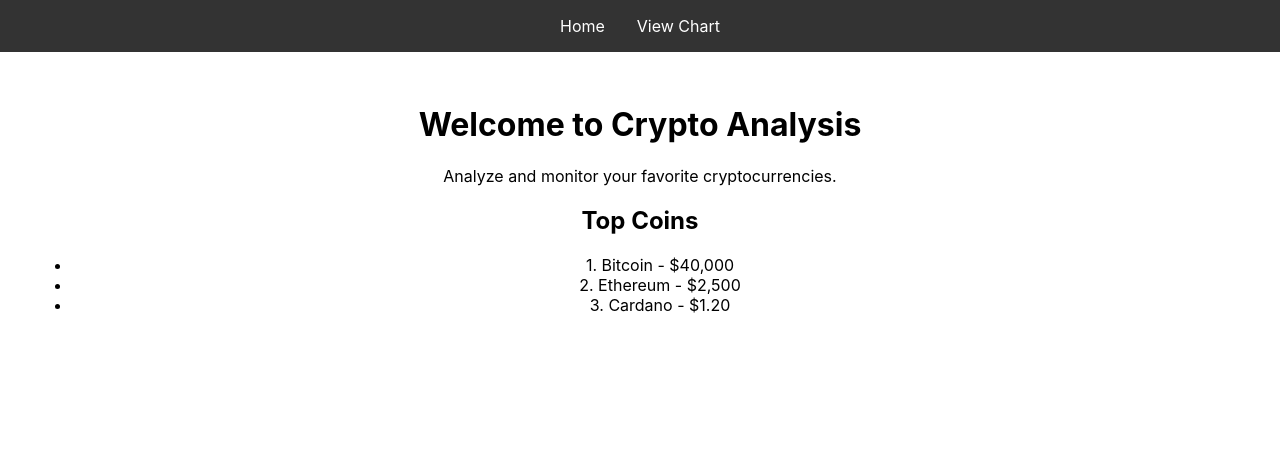
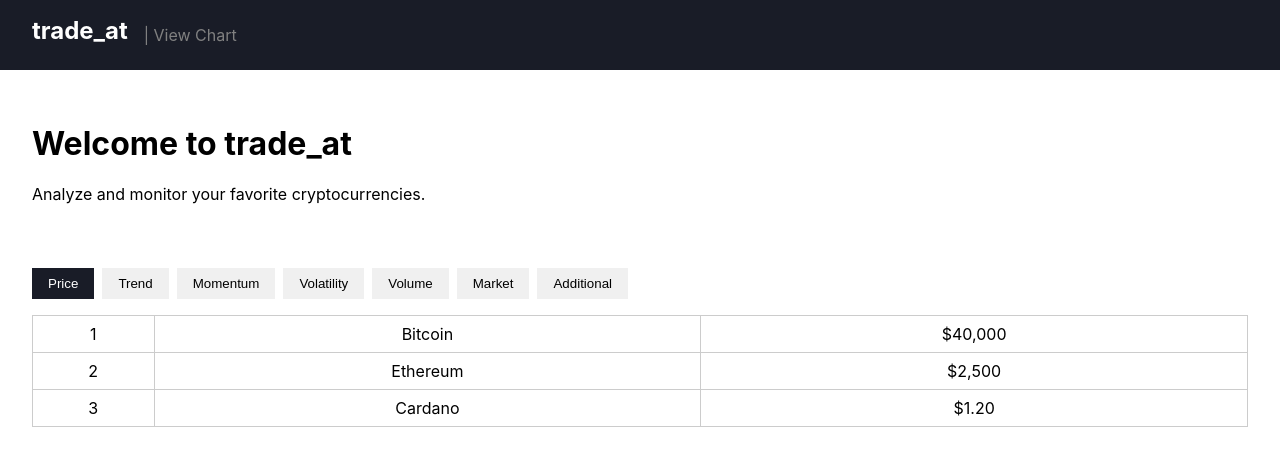
Before and after one commit to Inha02/trade_at, a React (Create React App) app in the folder trade_at/frontend/: page / in a window 1280 px wide. Shown: the top 466 px of the page. Built offline with nearby package versions, Linux system fonts and the light colour scheme; what react-financial-charts would draw is missing.

Commit message:
frontend

```diff
--- a/trade_at/frontend/src/App.tsx
+++ b/trade_at/frontend/src/App.tsx
@@ -2,6 +2,7 @@ import React from "react";
 import { BrowserRouter as Router, Routes, Route } from "react-router-dom";
 import Home from "./pages/home";
 import ChartPage from "./pages/chartPage";
+import Detail from "./pages/detail";
 
 function App() {
   return (
@@ -11,6 +12,7 @@ function App() {
         <Route path="/" element={<Home />} />
         {/* Chart 페이지 */}
         <Route path="/chart" element={<ChartPage />} />
+        <Route path="/detail/:tab/:rank" element={<Detail />} />
       </Routes>
     </Router>
   );
--- a/trade_at/frontend/src/components/ChartView.tsx
+++ b/trade_at/frontend/src/components/ChartView.tsx
@@ -160,10 +160,12 @@ const FinancialChart: React.FC<FinancialChartProps> = ({
   if (!loaded) return <div>Loading chart data...</div>;
 
   return (
+
     <div style={{ padding: "16px" }}>
+
       {/* Symbol Selector */}
       <div style={{ marginBottom: "10px" }}>
-        <label>Symbol: </label>
+        <label style={{ color: "#FFFFFF" }}>Symbol: </label>
         <select
           value={selectedSymbol}
           onChange={(e) => setSelectedSymbol(e.target.value)}
@@ -175,6 +177,7 @@ const FinancialChart: React.FC<FinancialChartProps> = ({
           ))}
         </select>
       </div>
+
       {/* Time Period Selection */}
       <div
         style={{
--- a/trade_at/frontend/src/components/Navbar.tsx
+++ b/trade_at/frontend/src/components/Navbar.tsx
@@ -5,8 +5,8 @@ const Navbar: React.FC = () => {
     return (
         <nav style={styles.navbar}>
             <ul style={styles.navList}>
-                <li><Link to="/" style={styles.navItem}>Home</Link></li>
-                <li><Link to="/chart" style={styles.navItem}>View Chart</Link></li>
+                <li><Link to="/" style={styles.homeItem}>trade_at</Link></li>
+                <li><Link to="/chart" style={styles.chartItem}>| View Chart</Link></li>
             </ul>
         </nav>
     );
@@ -14,20 +14,29 @@ const Navbar: React.FC = () => {
 
 const styles = {
     navbar: {
-        backgroundColor: "#333",
+        backgroundColor: "#191c27",
         padding: "1rem",
     },
     navList: {
         listStyleType: "none",
         display: "flex",
-        justifyContent: "center",
+        justifyContent: "flex-start", // 맨 왼쪽 정렬
         margin: 0,
         padding: 0,
     },
-    navItem: {
+    homeItem: {
         color: "white",
         textDecoration: "none",
         margin: "0 1rem",
+        fontSize: "1.5rem", // 크기 키움
+        fontWeight: "bold", // 두껍게
+
+    },
+    chartItem: {
+        color: "gray", // 회색
+        textDecoration: "none",
+        margin: "0 0rem",
+        lineHeight: "2.4rem",
     },
 };
 
--- a/trade_at/frontend/src/components/Ranking.tsx
+++ b/trade_at/frontend/src/components/Ranking.tsx
@@ -1,22 +1,150 @@
-import React from "react";
+import React, { useState } from "react";
+import { useNavigate } from "react-router-dom";
+
+interface CoinData {
+    rank: number;
+    name: string;
+    value: string; // This can be price, trend info, etc. depending on the tab
+}
 
 const Ranking: React.FC = () => {
-    const coins = [
-        { rank: 1, name: "Bitcoin", price: "$40,000" },
-        { rank: 2, name: "Ethereum", price: "$2,500" },
-        { rank: 3, name: "Cardano", price: "$1.20" },
+    // State to manage which tab (category) is active
+    const [activeTab, setActiveTab] = useState<string>("price");
+    const navigate = useNavigate();
+
+    const handleRowClick = (rank: number) => {
+        navigate(`/detail/${activeTab}/${rank}`);
+    };
+
+    // Mock data for each category/tab
+    const dataByCategory: Record<string, CoinData[]> = {
+        price: [
+            { rank: 1, name: "Bitcoin", value: "$40,000" },
+            { rank: 2, name: "Ethereum", value: "$2,500" },
+            { rank: 3, name: "Cardano", value: "$1.20" },
+        ],
+        trend: [
+            { rank: 1, name: "MA", value: "Up 2%" },
+            { rank: 2, name: "EMA", value: "Down 1%" },
+            { rank: 3, name: "SMA", value: "Up 0.5%" },
+            { rank: 4, name: "MACD", value: "Up 2%" },
+            { rank: 5, name: "Parabolic SAR", value: "Down 1%" },
+            { rank: 6, name: "Ichimoku Cloud", value: "Up 0.5%" },
+            { rank: 7, name: "Average Directional Index", value: "Up 2%" },
+        ],
+        momentum: [
+            { rank: 1, name: "Relative Strength Index", value: "High momentum" },
+            { rank: 2, name: "Stochastic Oscillator", value: "Moderate momentum" },
+            { rank: 3, name: "Commodity Channel Index", value: "Low momentum" },
+            { rank: 4, name: "Williams %R", value: "High momentum" },
+            { rank: 5, name: "Rate of Change", value: "Moderate momentum" },
+        ],
+        volatility: [
+            { rank: 1, name: "Bollinger Bands", value: "High volatility" },
+            { rank: 2, name: "Average True Range", value: "Medium volatility" },
+            { rank: 3, name: "Keltner Channels", value: "Low volatility" },
+        ],
+        volume: [
+            { rank: 1, name: "Volume", value: "$20B" },
+            { rank: 2, name: "Chaikin Money Flow", value: "$10B" },
+            { rank: 3, name: "Accumulation/Distribution Line", value: "$2B" },
+            { rank: 4, name: "Volume Weighted Average Price", value: "$2B" },
+        ],
+        market: [
+            { rank: 1, name: "Bitcoin", value: "Market Cap: $800B" },
+            { rank: 2, name: "Ethereum", value: "Market Cap: $300B" },
+            { rank: 3, name: "Cardano", value: "Market Cap: $40B" },
+        ],
+        additional: [
+            { rank: 1, name: "Bitcoin", value: "Extra info..." },
+            { rank: 2, name: "Ethereum", value: "Extra info..." },
+            { rank: 3, name: "Cardano", value: "Extra info..." },
+        ],
+    };
+
+    // List of tabs we want to show
+    const tabs = [
+        "price",
+        "trend",
+        "momentum",
+        "volatility",
+        "volume",
+        "market",
+        "additional",
     ];
+
+    // Renders the appropriate table based on the active tab
+    const renderTable = () => {
+        const currentData = dataByCategory[activeTab];
+        return (
+            <table style={{ marginTop: "16px", borderCollapse: "collapse", width: "100%", }}>
+                {/* <thead>
+                    <tr>
+                        <th style={{ border: "1px solid #ccc", padding: "8px" }}>Rank</th>
+                        <th style={{ border: "1px solid #ccc", padding: "8px" }}>Name</th>
+                        <th style={{ border: "1px solid #ccc", padding: "8px" }}>
+                            {activeTab.charAt(0).toUpperCase() + activeTab.slice(1)}
+                        </th>
+                    </tr>
+                </thead> */}
+                <tbody>
+                    {currentData.map((coin) => (
+                        <tr key={coin.rank}
+                            onClick={() => handleRowClick(coin.rank)}
+                            style={{
+                                cursor: "pointer",
+                                transition: "background-color 0.2s ease",
+                            }}
+                            onMouseEnter={(e) =>
+                                (e.currentTarget.style.backgroundColor = "#e0e0e0")
+                            }
+                            onMouseLeave={(e) =>
+                                (e.currentTarget.style.backgroundColor = "")
+                            }>
+                            <td style={{ border: "1px solid #ccc", padding: "8px", textAlign: "center", width: "10%", }}>
+                                {coin.rank}
+                            </td>
+                            <td style={{ border: "1px solid #ccc", padding: "8px", textAlign: "center", width: "45%", }}>
+                                {coin.name}
+                            </td>
+                            <td style={{ border: "1px solid #ccc", padding: "8px", textAlign: "center", width: "45%", }}>
+                                {coin.value}
+                            </td>
+                        </tr>
+                    ))}
+                </tbody>
+            </table>
+        );
+    };
 
     return (
         <div>
-            <h2>Top Coins</h2>
-            <ul>
-                {coins.map((coin) => (
-                    <li key={coin.rank}>
-                        {coin.rank}. {coin.name} - {coin.price}
-                    </li>
+            {/* <h2>Top Coins</h2> */}
+            <nav style={{ display: "flex", gap: "8px" }}>
+                {tabs.map((tab) => (
+                    <button
+                        key={tab}
+                        onClick={() => setActiveTab(tab)}
+                        style={{
+                            background: activeTab === tab ? "#191c27" : "#f0f0f0",
+                            color: activeTab === tab ? "#fff" : "#000",
+                            border: "none",
+                            padding: "8px 16px",
+                            cursor: "pointer",
+                            transition: "background-color 0.2s ease, color 0.2s ease",
+                        }}
+                        onMouseEnter={(e) => {
+                            e.currentTarget.style.backgroundColor = activeTab === tab ? "#1e2330" : "#e0e0e0";
+                        }}
+                        onMouseLeave={(e) => {
+                            e.currentTarget.style.backgroundColor = activeTab === tab ? "#191c27" : "#f0f0f0";
+                        }}
+                    >
+                        {tab.charAt(0).toUpperCase() + tab.slice(1)}
+                    </button>
                 ))}
-            </ul>
+            </nav>
+            {renderTable()}
         </div>
     );
 };
--- /dev/null
+++ b/trade_at/frontend/src/pages/detail.tsx
@@ -0,0 +1,77 @@
+// Detail.tsx
+import React from "react";
+import { useParams } from "react-router-dom";
+
+type DataType = {
+    [key: string]: { rank: string; name: string; description: string }[];
+};
+
+// 더미 데이터 예시
+const data: DataType = {
+    price: [
+        { rank: "1", name: "Bitcoin", description: "$40,000" },
+        { rank: "2", name: "Ethereum", description: "$2,500" },
+        { rank: "3", name: "Cardano", description: "$1.20" },
+    ],
+    trend: [
+        { rank: "1", name: "MA", description: "Up 2%" },
+        { rank: "2", name: "EMA", description: "Down 1%" },
+        { rank: "3", name: "SMA", description: "Up 0.5%" },
+        { rank: "4", name: "MACD", description: "Up 2%" },
+        { rank: "5", name: "Parabolic SAR", description: "Down 1%" },
+        { rank: "6", name: "Ichimoku Cloud", description: "Up 0.5%" },
+        { rank: "7", name: "Average Directional Index", description: "Up 2%" },
+    ],
+    momentum: [
+        { rank: "1", name: "Relative Strength Index", description: "High momentum" },
+        { rank: "2", name: "Stochastic Oscillator", description: "Moderate momentum" },
+        { rank: "3", name: "Commodity Channel Index", description: "Low momentum" },
+        { rank: "4", name: "Williams %R", description: "High momentum" },
+        { rank: "5", name: "Rate of Change", description: "Moderate momentum" },
+    ],
+    volatility: [
+        { rank: "1", name: "Bollinger Bands", description: "High volatility" },
+        { rank: "2", name: "Average True Range", description: "Medium volatility" },
+        { rank: "3", name: "Keltner Channels", description: "Low volatility" },
+    ],
+    volume: [
+        { rank: "1", name: "Volume", description: "$20B" },
+        { rank: "2", name: "Chaikin Money Flow", description: "$10B" },
+        { rank: "3", name: "Accumulation/Distribution Line", description: "$2B" },
+        { rank: "4", name: "•	Volume Weighted Average Price", description: "$2B" },
+    ],
+    market: [
+        { rank: "1", name: "Bitcoin", description: "Market Cap: $800B" },
+        { rank: "2", name: "Ethereum", description: "Market Cap: $300B" },
+        { rank: "3", name: "Cardano", description: "Market Cap: $40B" },
+    ],
+    additional: [
+        { rank: "1", name: "Bitcoin", description: "Extra info..." },
+        { rank: "2", name: "Ethereum", description: "Extra info..." },
+        { rank: "3", name: "Cardano", description: "Extra info..." },
+    ],
+};
+
+const Detail: React.FC = () => {
+    const { tab, rank } = useParams<{ tab?: string; rank?: string }>();
+
+    // 탭에 따른 데이터 필터링
+    const selectedData =
+        tab && rank && tab in data
+            ? data[tab].find((item) => item.rank === rank)
+            : null;
+
+    if (!selectedData) {
+        return <p>No data found for Tab: {tab}, Rank: {rank}</p>;
+    }
+
+    return (
+        <div>
+            <h2>Details for Rank {rank} in {tab}</h2>
+            <h3>{selectedData.name}</h3>
+            <p>{selectedData.description}</p>
+        </div>
+    );
+};
+
+export default Detail;
--- a/trade_at/frontend/src/pages/home.tsx
+++ b/trade_at/frontend/src/pages/home.tsx
@@ -8,9 +8,10 @@ const Home: React.FC = () => {
         <div>
             {/* 상단 메뉴바 */}
             <Navbar />
-            <div style={{ textAlign: "center", padding: "2rem" }}>
-                <h1>Welcome to Crypto Analysis</h1>
+            <div style={{ textAlign: "left", padding: "2rem" }}>
+                <h1>Welcome to trade_at</h1>
                 <p>Analyze and monitor your favorite cryptocurrencies.</p>
+                <div style={{ marginBottom: "4rem" }}></div>
                 {/* Ranking 컴포넌트 포함 */}
                 <Ranking />
             </div>
```
Also changed, not shown: trade_at/frontend/src/pages/chartPage.tsx (+13 -7 lines).
